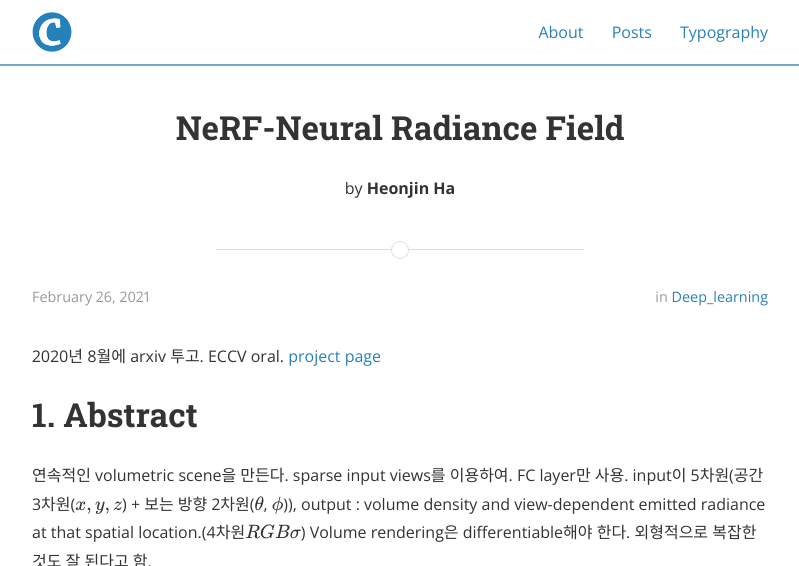
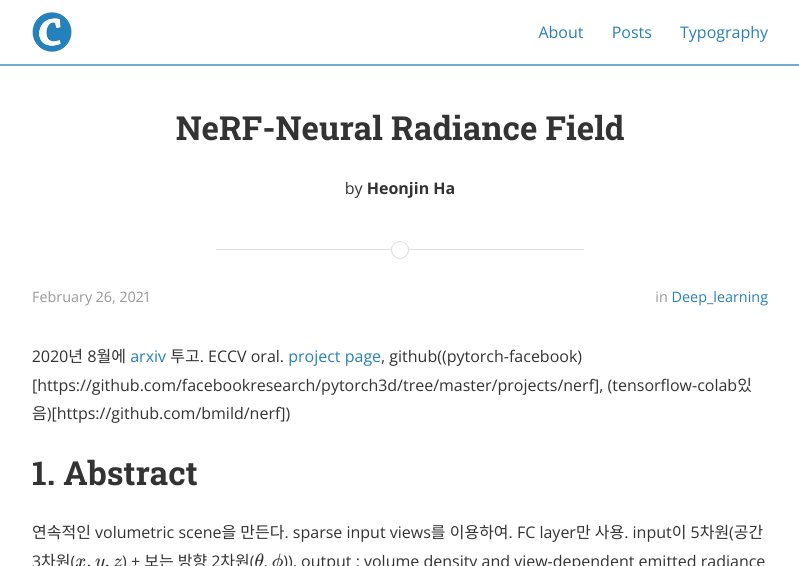
Before and after one commit to hihunjin/hihunjin.github.io, a Jekyll site: the page built from _posts/2021-02-26-NeRF.md, in a window 1280 px wide and 900 px high, cut to the strip 0-566 px from the top of the window. Shown: the whole strip, without its empty margins (240-1039 px from the left). Built offline with Jekyll 4.4.1, drawn with Linux system fonts in a browser that asks for light colours; nearby versions of some CDN libraries; formulas are drawn with MathJax 3.

Commit message:
Add github link

```diff
--- a/_posts/2021-02-26-NeRF.md
+++ b/_posts/2021-02-26-NeRF.md
@@ -7,7 +7,7 @@ categories: deep_learning
 use_math: true
 ---
 
-2020년 8월에 arxiv 투고. ECCV oral. [project page](https://www.matthewtancik.com/nerf)
+2020년 8월에 [arxiv](https://arxiv.org/abs/2003.08934) 투고. ECCV oral. [project page](https://www.matthewtancik.com/nerf), github((pytorch-facebook)[https://github.com/facebookresearch/pytorch3d/tree/master/projects/nerf], (tensorflow-colab있음)[https://github.com/bmild/nerf])
 
 # 1. Abstract
 연속적인 volumetric scene을 만든다. sparse input views를 이용하여. FC layer만 사용. input이 5차원(공간 3차원($x, y, z$) + 보는 방향 2차원($\theta$, $\phi$)), output : volume density and view-dependent emitted radiance at that spatial location.(4차원$RGB\sigma$) Volume rendering은 differentiable해야 한다. 외형적으로 복잡한것도 잘 된다고 함.
```
